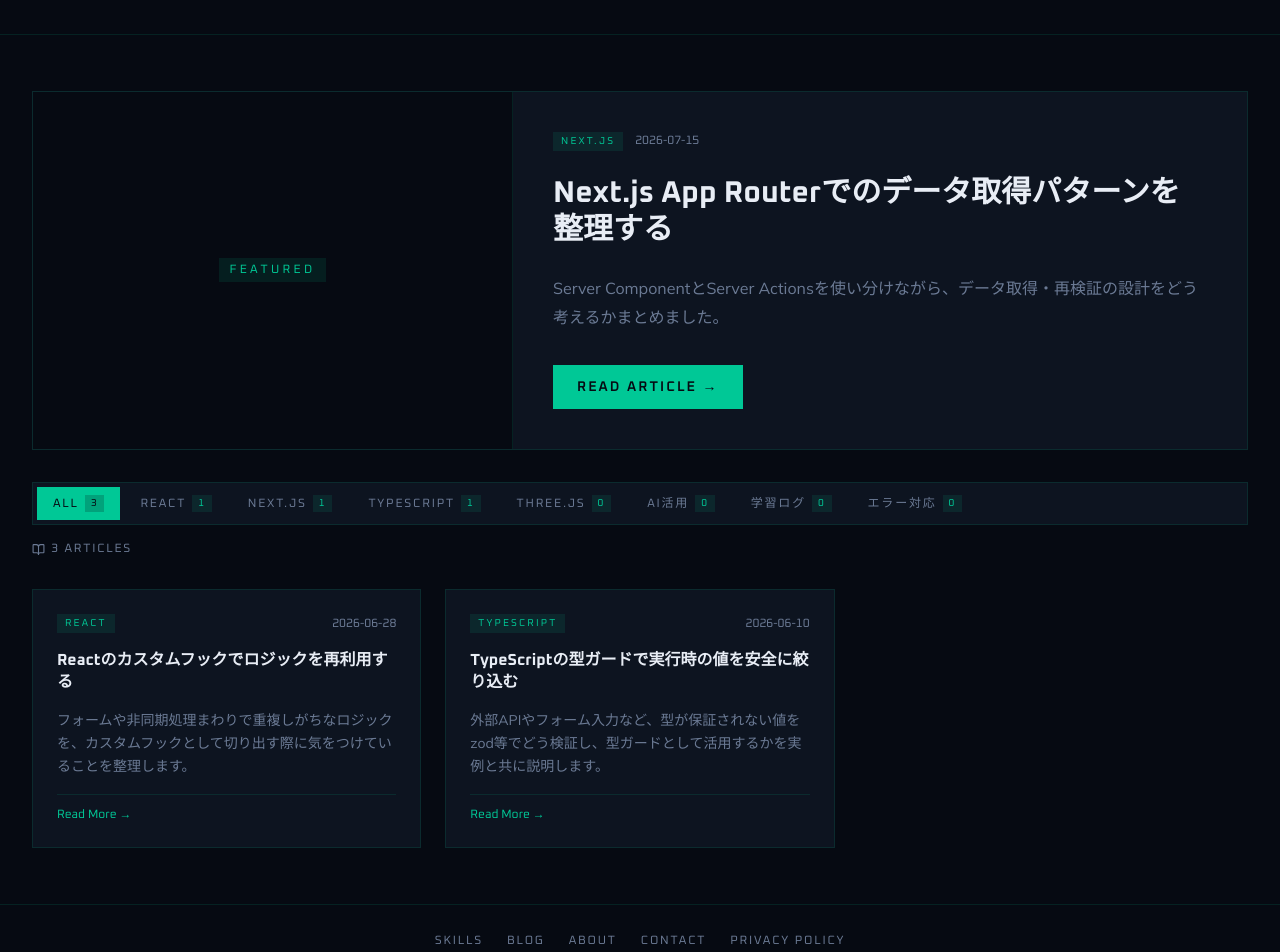
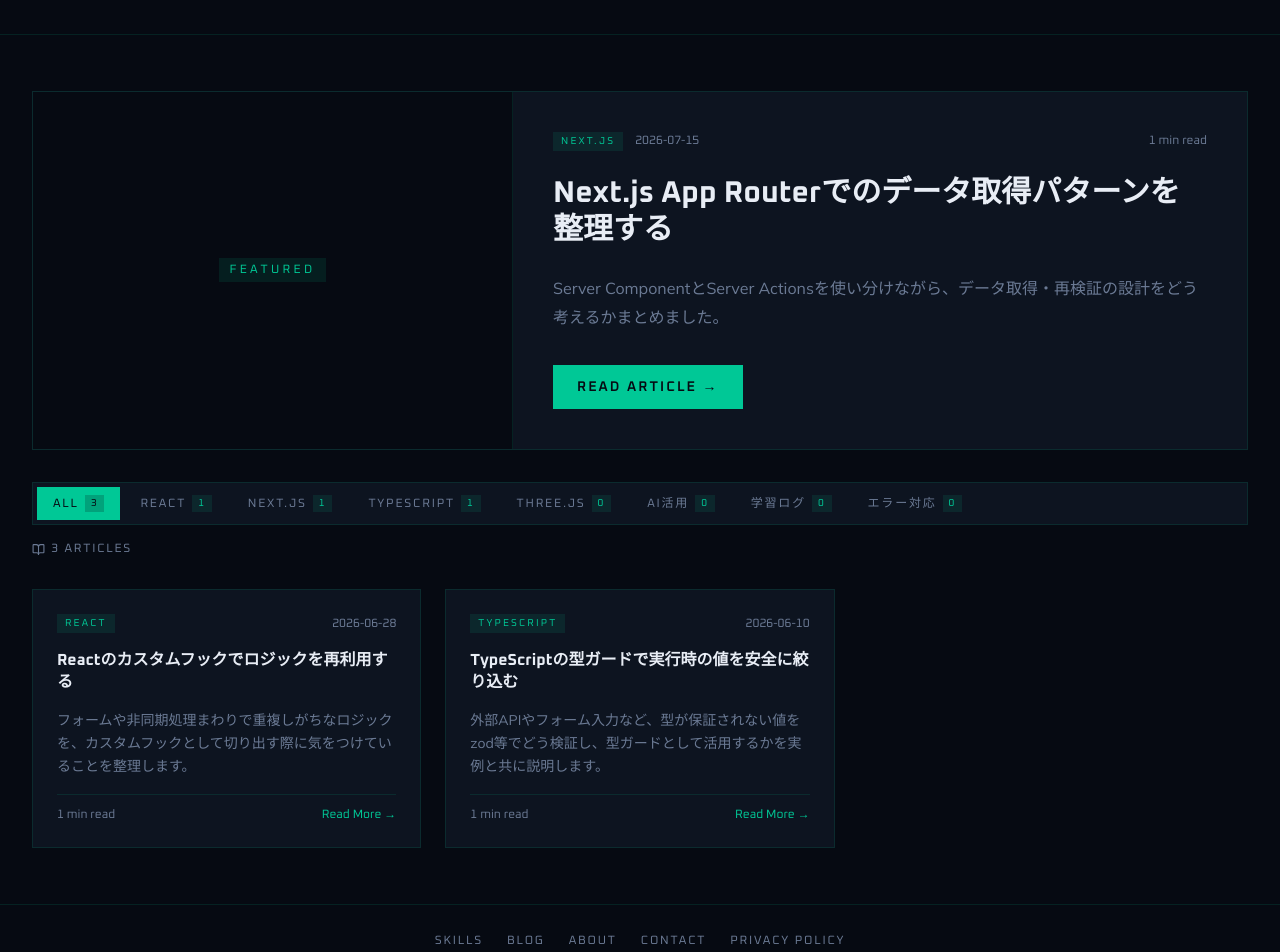
Before and after one commit to kenta-io/portfolio-site, a Next.js app: page /blog in a window 1280 px wide. Shown: the part 540-1492 px from the top of the page. Built offline with nearby package versions, Linux system fonts and the light colour scheme.

Commit message:
feat: add reading time calculation

```diff
--- a/src/app/blog/[slug]/page.tsx
+++ b/src/app/blog/[slug]/page.tsx
@@ -1,6 +1,6 @@
 import type { Metadata } from "next";
 import { notFound } from "next/navigation";
-import { getBlogPost } from "@/lib/microcms";
+import { calculateReadTime, getBlogPost } from "@/lib/microcms";
 import { renderMarkdown } from "@/lib/markdown";
 import { TableOfContents } from "@/components/blog/TableOfContents";
 
@@ -38,6 +38,9 @@ export default async function BlogDetailPage({ params }: BlogDetailPageProps) {
           >
             {post.publishedAt}
           </time>
+          <span className="font-heading text-xs text-muted-foreground">
+            ・{calculateReadTime(post.body)} min read
+          </span>
         </div>
         <h1 className="font-heading mb-6 text-2xl font-bold leading-tight md:text-3xl lg:text-4xl">
           {post.title}
--- a/src/components/blog/FeaturedPost/index.tsx
+++ b/src/components/blog/FeaturedPost/index.tsx
@@ -1,5 +1,5 @@
 import Link from "next/link";
-import type { BlogPost } from "@/lib/microcms";
+import { calculateReadTime, type BlogPost } from "@/lib/microcms";
 
 type FeaturedPostProps = {
   post: BlogPost;
@@ -21,6 +21,9 @@ export function FeaturedPost({ post }: FeaturedPostProps) {
           </span>
           <span className="font-heading text-xs text-muted-foreground">
             {post.publishedAt}
+          </span>
+          <span className="font-heading text-xs text-muted-foreground lg:ml-auto">
+            {calculateReadTime(post.body)} min read
           </span>
         </div>
 
--- a/src/components/blog/PostCard/index.tsx
+++ b/src/components/blog/PostCard/index.tsx
@@ -1,5 +1,9 @@
 import Link from "next/link";
-import { categoryToSlug, type BlogPost } from "@/lib/microcms";
+import {
+  calculateReadTime,
+  categoryToSlug,
+  type BlogPost,
+} from "@/lib/microcms";
 
 type PostCardProps = {
   post: BlogPost;
@@ -37,6 +41,9 @@ export function PostCard({ post }: PostCardProps) {
       </p>
 
       <div className="flex items-center justify-between border-t border-border pt-3">
+        <span className="font-heading text-xs text-muted-foreground">
+          {calculateReadTime(post.body)} min read
+        </span>
         <Link
           href={`/blog/${post.id}`}
           className="font-heading flex items-center gap-1 text-xs text-accent transition-colors hover:text-foreground"
--- a/src/lib/microcms.ts
+++ b/src/lib/microcms.ts
@@ -277,3 +277,7 @@ export async function getFeaturedBlogPost(): Promise<BlogPost | null> {
 export async function getBlogPost(id: string): Promise<BlogPost | null> {
   return MOCK_BLOG_POSTS.find((post) => post.id === id) ?? null;
 }
+
+export function calculateReadTime(body: string): number {
+  return Math.max(1, Math.ceil(body.length / 500));
+}
```
